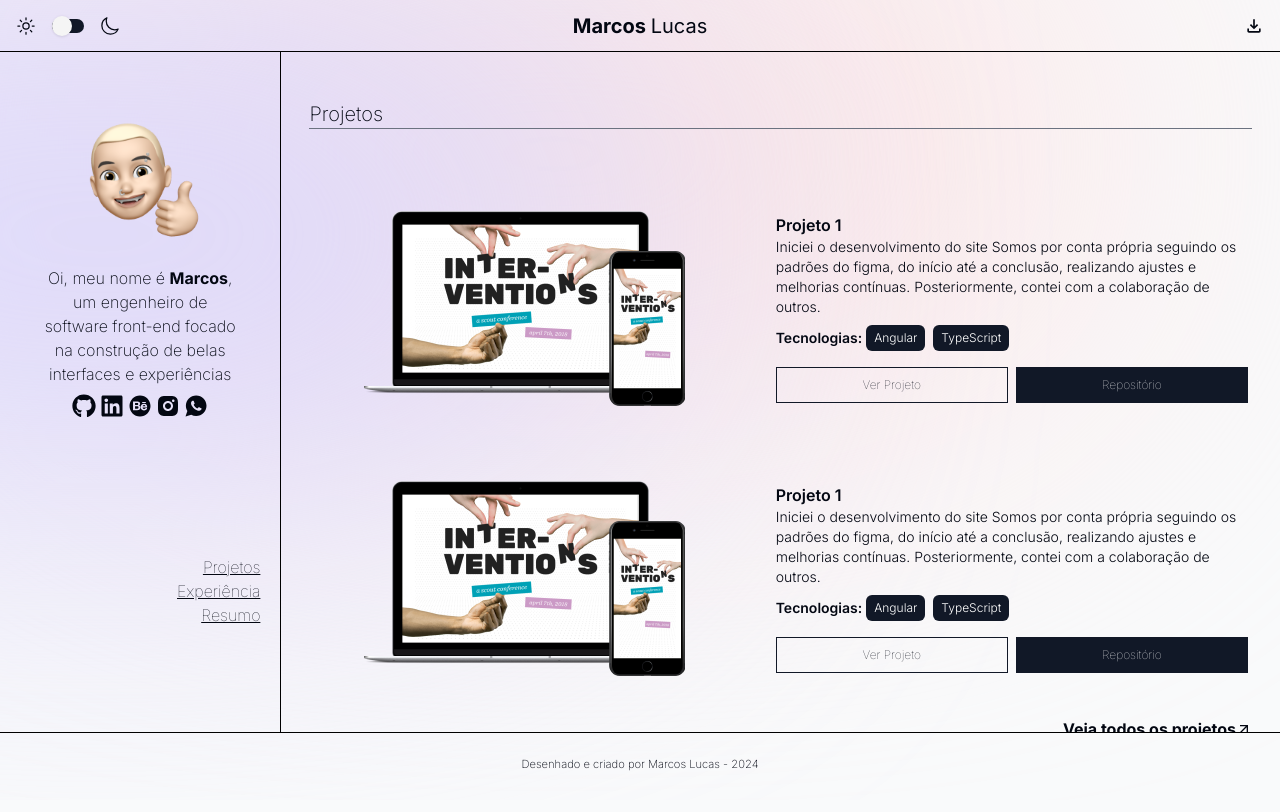
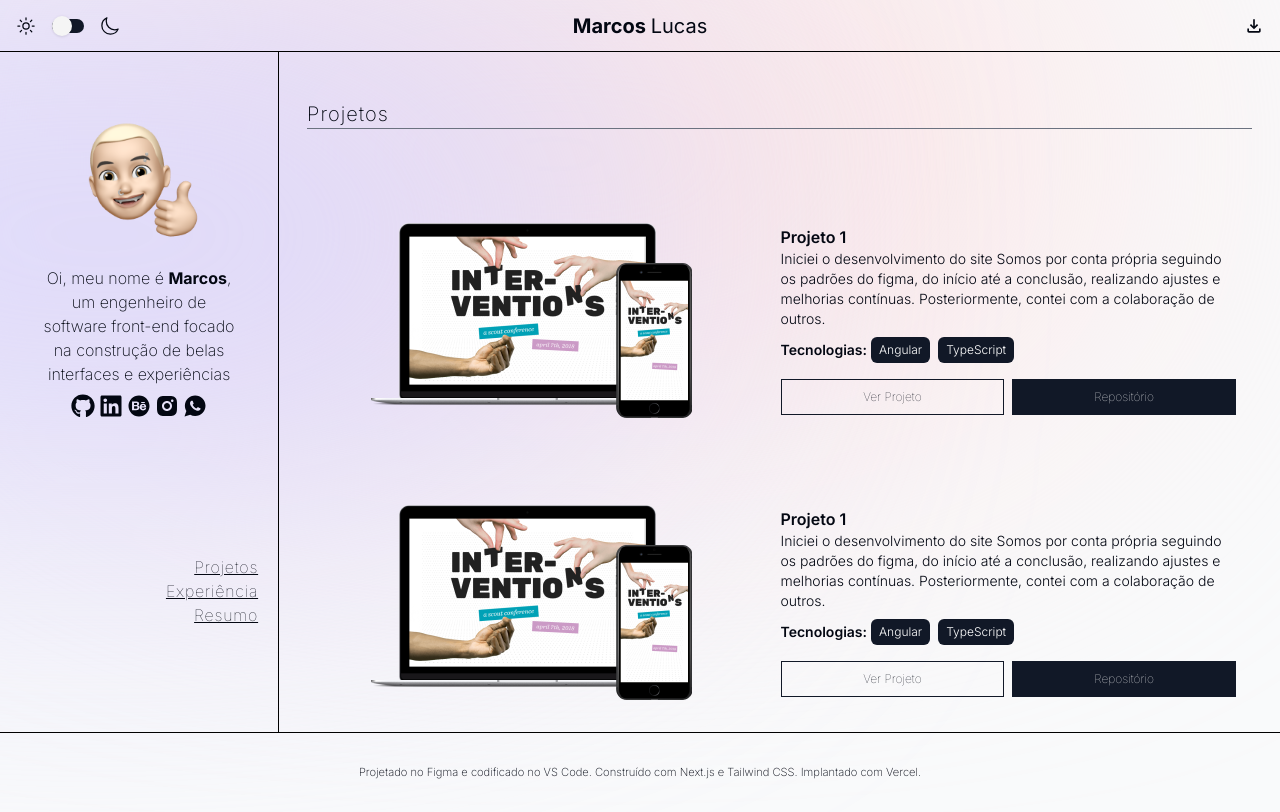
Before and after one commit to marcosdelfrari/portfolio, a Next.js app: page / in a window 1280 px wide. Built offline with nearby package versions, Linux system fonts and the light colour scheme.

Commit message:
mobile first

```diff
--- a/app/page.tsx
+++ b/app/page.tsx
@@ -10,7 +10,7 @@ export default function Home() {
   return (
     <main className="home mx-auto max-w-[90rem] sm:flex custom-height-body">
       <motion.div
-        className="border-r border-black hidden sm:w-[50rem] lg:w-[40rem] 2xl:w-[20rem] sm:items-end sm:justify-end sm:flex sm:flex-col"
+        className="border-r dark:border-[#a097cd] border-black hidden sm:w-[50rem] lg:w-[40rem] 2xl:w-[20rem] sm:items-end sm:justify-end sm:flex sm:flex-col"
         initial={{ x: -100, opacity: 0 }}
         animate={{ x: 0, opacity: 1 }}
       >
--- a/app/projetos/page.tsx
+++ b/app/projetos/page.tsx
@@ -1,11 +1,17 @@
+"use client";
 import React from "react";
 import AllProjects from "@/components/allProjects";
+import { motion } from "framer-motion";
 
 function page() {
   return (
-    <div>
+    <motion.div
+      initial={{ y: 100, opacity: 0 }}
+      animate={{ y: 0, opacity: 1 }}
+      transition={{ duration: 0.5, delay: 0.2 }}
+    >
       <AllProjects />
-    </div>
+    </motion.div>
   );
 }
 
--- a/components/about.tsx
+++ b/components/about.tsx
@@ -6,7 +6,10 @@ import { motion } from "framer-motion";
 
 function about() {
   return (
-    <div className="flex flex-col justify-center row-auto socials-center w-screen sm:w-auto text-center custom-height">
+    <section
+      id="about"
+      className="flex flex-col justify-center row-auto socials-center w-screen sm:w-auto text-center custom-height"
+    >
       <motion.div
         className="flex mt-[-6rem] justify-center"
         initial={{ opacity: 0, scale: 0 }}
@@ -48,7 +51,7 @@ function about() {
           ))}
         </ul>
       </motion.div>
-    </div>
+    </section>
   );
 }
 
--- a/components/case.tsx
+++ b/components/case.tsx
@@ -17,10 +17,10 @@ function Case({
   const ref = useRef<HTMLDivElement>(null);
   const { scrollYProgress } = useScroll({
     target: ref,
-    offset: ["0 1", "1.33 1"],
+    offset: ["0 1", "1 1"],
   });
   const scaleProgress = useTransform(scrollYProgress, [0, 1], [0.8, 1]);
-  const opacityProgress = useTransform(scrollYProgress, [0, 1], [0.6, 1]);
+  const opacityProgress = useTransform(scrollYProgress, [0, 1], [0.1, 1]);
   const [isMobile, setIsMobile] = useState(false);
 
   useEffect(() => {
@@ -46,7 +46,7 @@ function Case({
           : {}
       }
     >
-      <section className="mb-10 block sm:flex sm:m-0 ">
+      <section className="mb-10 block sm:flex sm:m-3 sm:hover:scale-105 transition ">
         <div className="sm:w-[50rem] sm:justify-center scroll-hidden sm:flex sm:items-center">
           <Image
             src={preview}
@@ -77,7 +77,7 @@ function Case({
           <div className="flex justify-between gap-2 mt-4">
             <a
               href={linkLive}
-              className="border border-gray-900 w-1/2 font-thin text-center text-[0.75rem] px-4 py-2 b-b hover:underline dark:border-gray-50"
+              className="border border-gray-900 w-1/2 font-thin text-center text-[0.75rem] px-4 py-2 b-b hover:underline hover:scale-105 dark:border-gray-50"
               target="_blank"
               rel="noopener noreferrer"
             >
@@ -85,7 +85,7 @@ function Case({
             </a>
             <a
               href={linkCode}
-              className="border bg-gray-900 border-gray-900 text-white w-1/2 font-thin text-center text-[0.75rem] px-4 py-2 b-b hover:underline dark:border-gray-50"
+              className="border bg-gray-900 border-gray-900 text-white w-1/2 font-thin text-center text-[0.75rem] px-4 py-2 b-b hover:scale-105 hover:underline dark:border-gray-50"
               target="_blank"
               rel="noopener noreferrer"
             >
--- a/components/footer.tsx
+++ b/components/footer.tsx
@@ -1,15 +1,22 @@
 "use client";
 import React from "react";
 import { motion } from "framer-motion";
+import Menu from "./menu";
 
 function footer() {
   return (
     <motion.footer
-      className="flex items-center justify-center border-black border-t h-[4rem] font-extralight text-center  text-[0.7rem]"
+      className="flex-col"
       initial={{ y: 100, opacity: 0 }}
       animate={{ y: 0, opacity: 1 }}
     >
-      Desenhado e criado por Marcos Lucas - 2024
+      <div className="flex justify-center sm:hidden my-[2rem]">
+        <Menu />
+      </div>
+      <div className="flex flex-col items-center justify-center border-black dark:border-[#a097cd] border-t h-[5rem] px-[5rem] font-extralight text-center  text-[0.7rem]">
+        Projetado no Figma e codificado no VS Code. Construído com Next.js e
+        Tailwind CSS. Implantado com Vercel.
+      </div>
     </motion.footer>
   );
 }
--- a/components/header.tsx
+++ b/components/header.tsx
@@ -10,7 +10,7 @@ export default function header() {
   return (
     <header className="z-[999] relative">
       <motion.div
-        className="flex justify-between items-center px-[1rem] sm:border-b sm:border-black sm:text-xl 2xl:text-2xl top-0 h-[4.5rem] w-full rounded-none sm:h-[3.25rem]"
+        className="flex justify-between items-center px-[1rem] sm:border-b dark:sm:border-[#a097cd] sm:border-black sm:text-xl 2xl:text-2xl top-0 h-[4.5rem] w-full rounded-none sm:h-[3.25rem]"
         initial={{ y: -100, opacity: 0 }}
         animate={{ y: 0, opacity: 1 }}
       >
@@ -21,7 +21,7 @@ export default function header() {
         <div className="order-3 sm:order-1 flex items-center sm:w-[5rem]">
           <ThemeSwitch />
         </div>
-        <div className="order-4 justify-end hidden sm:flex  sm:w-[5rem]">
+        <div className="order-4 sm:hover:scale-105 justify-end hidden sm:flex  sm:w-[5rem]">
           <a href="/marcos-cv.pdf" target="_blank">
             <MdOutlineFileDownload />
           </a>
--- a/components/menu.tsx
+++ b/components/menu.tsx
@@ -5,12 +5,18 @@ import Link from "next/link";
 
 function menu() {
   return (
-    <div className="justify-end items-end h-[16rem] ">
+    <div className="sm:justify-end sm:items-end sm:h-[16rem] ">
+      <Link
+        href="#about"
+        className="sm:hidden px-5 text-end text-[0.7rem] sm:tracking-wider sm:text-base font-thin underline"
+      >
+        Contato
+      </Link>
       {links.map((links, link) => (
         <Link
           key={link}
           href={links.hash}
-          className="block px-5 text-end text-base font-thin underline"
+          className="sm:block px-5 sm:hover:scale-105 text-end sm:tracking-wider text-[0.7rem] sm:text-base  font-thin underline"
         >
           {links.name}
         </Link>
@@ -18,7 +24,7 @@ function menu() {
       <a
         href="/marcos-cv.pdf"
         target="_blank"
-        className="block px-5 text-end text-base font-thin underline"
+        className="sm:block sm:hover:scale-105 px-5 text-end text-[0.7rem] sm:tracking-wider sm:text-base font-thin underline"
       >
         Resumo
       </a>
--- a/components/projects.tsx
+++ b/components/projects.tsx
@@ -1,10 +1,10 @@
 "use client";
-import { MdArrowOutward } from "react-icons/md";
 import React from "react";
 import Showcase from "./showcase";
 import { motion } from "framer-motion";
 import SectionHeading from "./sectionHeading";
 import Link from "next/link";
+import { FaArrowRight } from "react-icons/fa";
 
 function projects() {
   return (
@@ -17,9 +17,15 @@ function projects() {
       <div>
         <Showcase />
       </div>
-      <div className="flex underline font-bold justify-end items-center ">
-        <Link href="/projetos">Veja todos os projetos</Link>
-        <MdArrowOutward />
+      <div className="flex font-bold justify-end">
+        <div className="border-b">
+          <Link
+            href="/projetos"
+            className="flex sm:hover:scale-105 gap-1 items-center"
+          >
+            Veja todos os projetos <FaArrowRight />
+          </Link>
+        </div>
       </div>
     </motion.section>
   );
--- a/components/sectionHeading.tsx
+++ b/components/sectionHeading.tsx
@@ -6,7 +6,7 @@ type SectionHeadingProps = {
 
 function sectionHeading({ children }: SectionHeadingProps) {
   return (
-    <div className="font-extralight mt-[3rem] 2xl:mt-[0rem] text-xl mb-4 border-b border-gray-500">
+    <div className="font-extralight tracking-wider mt-[3rem] 2xl:mt-[0rem] text-xl mb-4 border-b border-gray-500">
       {children}
     </div>
   );
```
